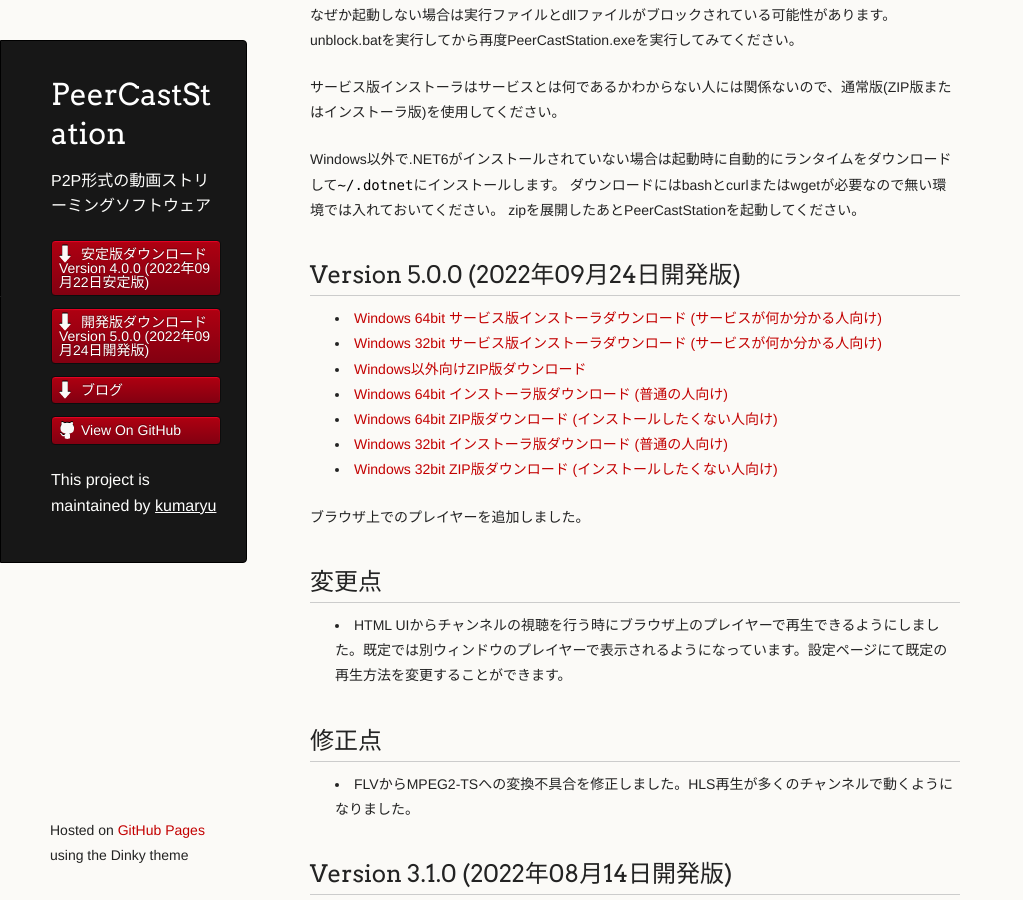
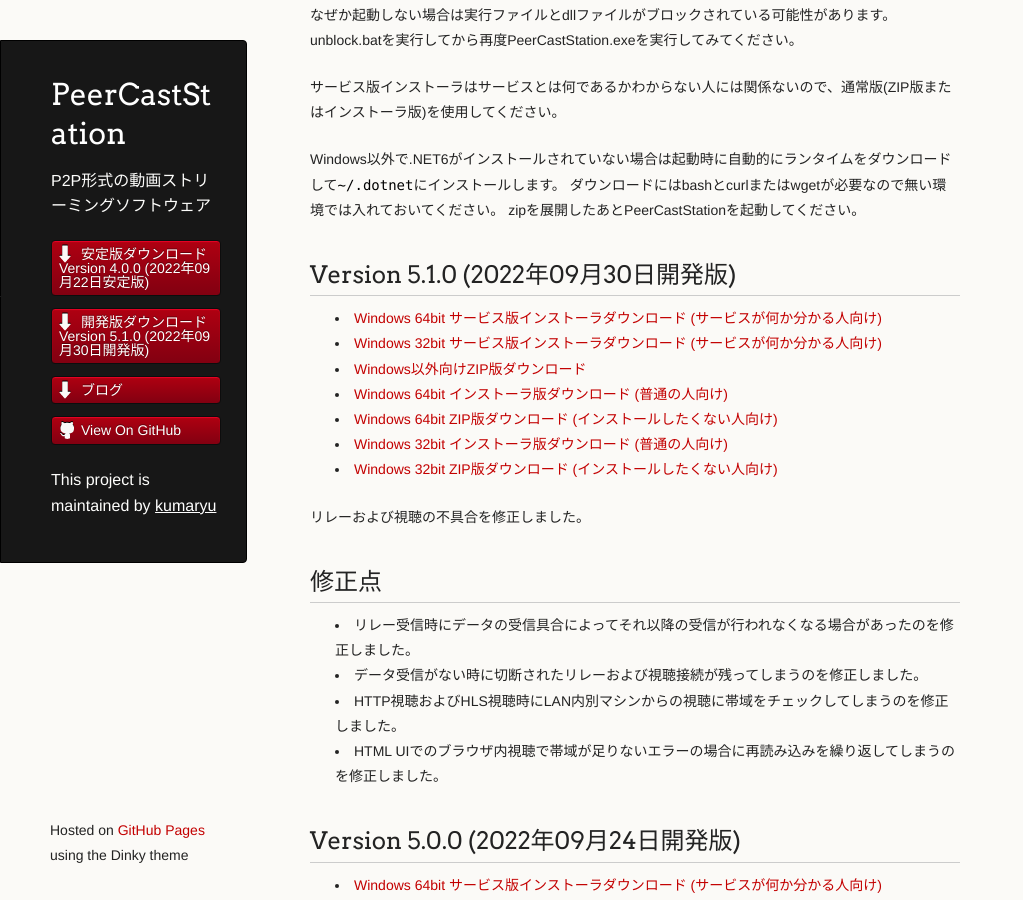
Before and after one commit to kumaryu/peercaststation, a Jekyll site: the page built from download-dev.mkd, in a window 1280 px wide and 900 px high, scrolled down 457 px. Shown: the whole window, without its empty margins (0-1023 px from the left). Built offline with Jekyll 4.4.1, drawn with Linux system fonts in a browser that asks for light colours.

Commit message:
Bumped version up to 5.1.0.

```diff
--- a/_data/releasenotes.yml
+++ b/_data/releasenotes.yml
@@ -1,4 +1,48 @@
 ---
+- name: Version 5.1.0 (2022年09月30日開発版)
+  version: 5.1.0
+  channel: dev2
+  notes: |
+    リレーおよび視聴の不具合を修正しました。
+
+    ## 修正点
+    * リレー受信時にデータの受信具合によってそれ以降の受信が行われなくなる場合があったのを修正しました。
+    * データ受信がない時に切断されたリレーおよび視聴接続が残ってしまうのを修正しました。
+    * HTTP視聴およびHLS視聴時にLAN内別マシンからの視聴に帯域をチェックしてしまうのを修正しました。
+    * HTML UIでのブラウザ内視聴で帯域が足りないエラーの場合に再読み込みを繰り返してしまうのを修正しました。
+
+  date: 2022-09-30T22:00:00+09:00
+  url: https://www.pecastation.org/files/PeerCastStation-5.1.0-any.zip
+  enclosures:
+    - platform: win-x64
+      type: serviceinstaller
+      length: 35376025
+      url: https://www.pecastation.org/files/PecaStationd-5.1.0-x64.msi
+    - platform: win-x86
+      type: serviceinstaller
+      length: 32459819
+      url: https://www.pecastation.org/files/PecaStationd-5.1.0-x86.msi
+    - platform: any
+      type: archive
+      length: 2352126
+      url: https://www.pecastation.org/files/PeerCastStation-5.1.0-any.zip
+    - platform: win-x64
+      type: installer
+      length: 70614670
+      url: https://www.pecastation.org/files/PeerCastStation-5.1.0-x64.msi
+    - platform: win-x64
+      type: archive
+      length: 70759438
+      url: https://www.pecastation.org/files/PeerCastStation-5.1.0-x64.zip
+    - platform: win-x86
+      type: installer
+      length: 64716576
+      url: https://www.pecastation.org/files/PeerCastStation-5.1.0-x86.msi
+    - platform: win-x86
+      type: archive
+      length: 64934195
+      url: https://www.pecastation.org/files/PeerCastStation-5.1.0-x86.zip
+
 - name: Version 5.0.0 (2022年09月24日開発版)
   version: 5.0.0
   channel: dev2
```
